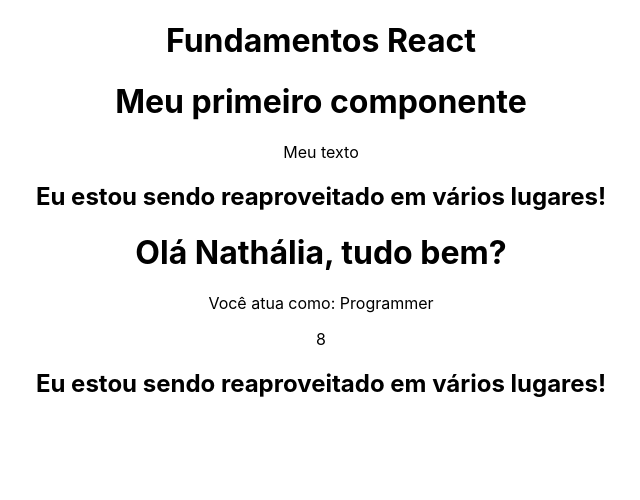
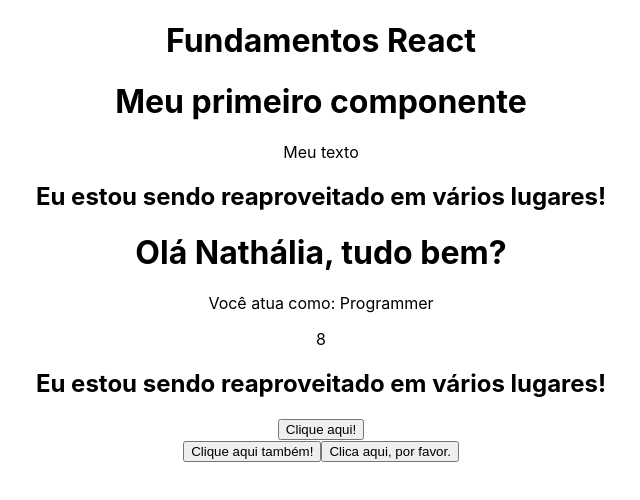
Before and after one commit to Nathrds/react-hora-de-codar, a React (Create React App) app in the folder 2_FUNDAMENTOS/fundamentos/: page / in a window 1280 px wide. Shown: the top 500 px of the page, without its empty margins (319-959 px from the left). Built offline with nearby package versions, Linux system fonts and the light colour scheme.

Commit message:
events e funções nos events

```diff
--- a/2_FUNDAMENTOS/fundamentos/src/App.js
+++ b/2_FUNDAMENTOS/fundamentos/src/App.js
@@ -2,6 +2,7 @@
 import FirstComponent from './components/FirstComponent';
 import TemplateExpressions from './components/TemplateExpressions';
 import MyComponent from './components/MyComponent';
+import Events from './components/Events';
 
 
 // style - CSS
@@ -15,6 +16,7 @@ function App() {
       <FirstComponent />
       <TemplateExpressions />
       <MyComponent />
+      <Events />
     </div>
   );
 }
--- a/2_FUNDAMENTOS/fundamentos/src/components/Events.js
+++ b/2_FUNDAMENTOS/fundamentos/src/components/Events.js
@@ -0,0 +1,31 @@
+const Events = () => {
+
+    const handleMyEvent = (e) => { // e = event = são os dados que o evento contem, temos que declarar
+        console.log(e);
+
+        console.log('Ativou o evento!');
+    };
+
+    return (
+        <div>
+            <div>
+                <button onClick={handleMyEvent}>Clique aqui!</button>
+            </div>
+            <div>
+                <button onClick={() => console.log('Clicou')}>
+                    Clique aqui também!
+                </button>
+                {/* => arronFuction que vai ser executada APÓS o click */}
+                <button onClick={() => {
+                    if(true) {
+                        console.log('Isso não deveria existir =)');
+                    } // é possível fazer assim, mas não é um bom método
+                }}>
+                    Clica aqui, por favor.
+                </button>
+            </div>
+        </div>
+    );
+};
+
+export default Events;
```
